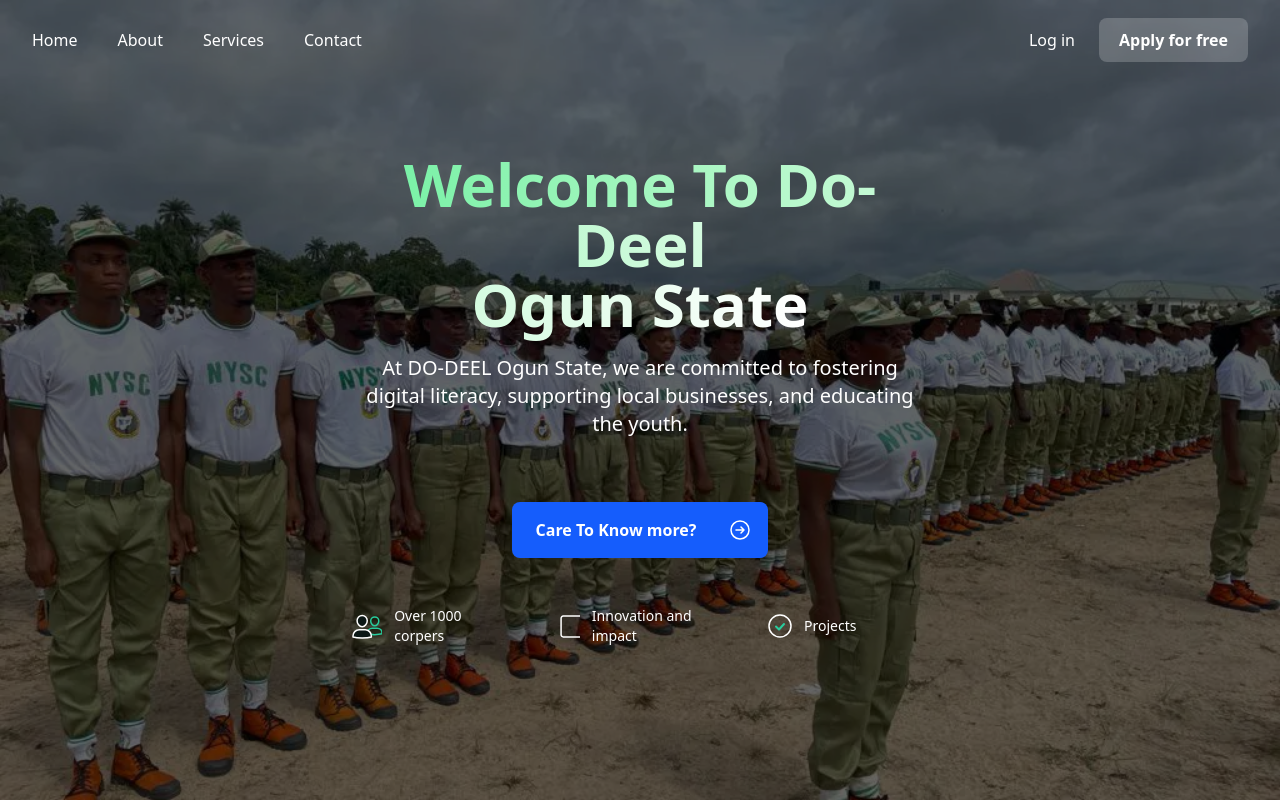
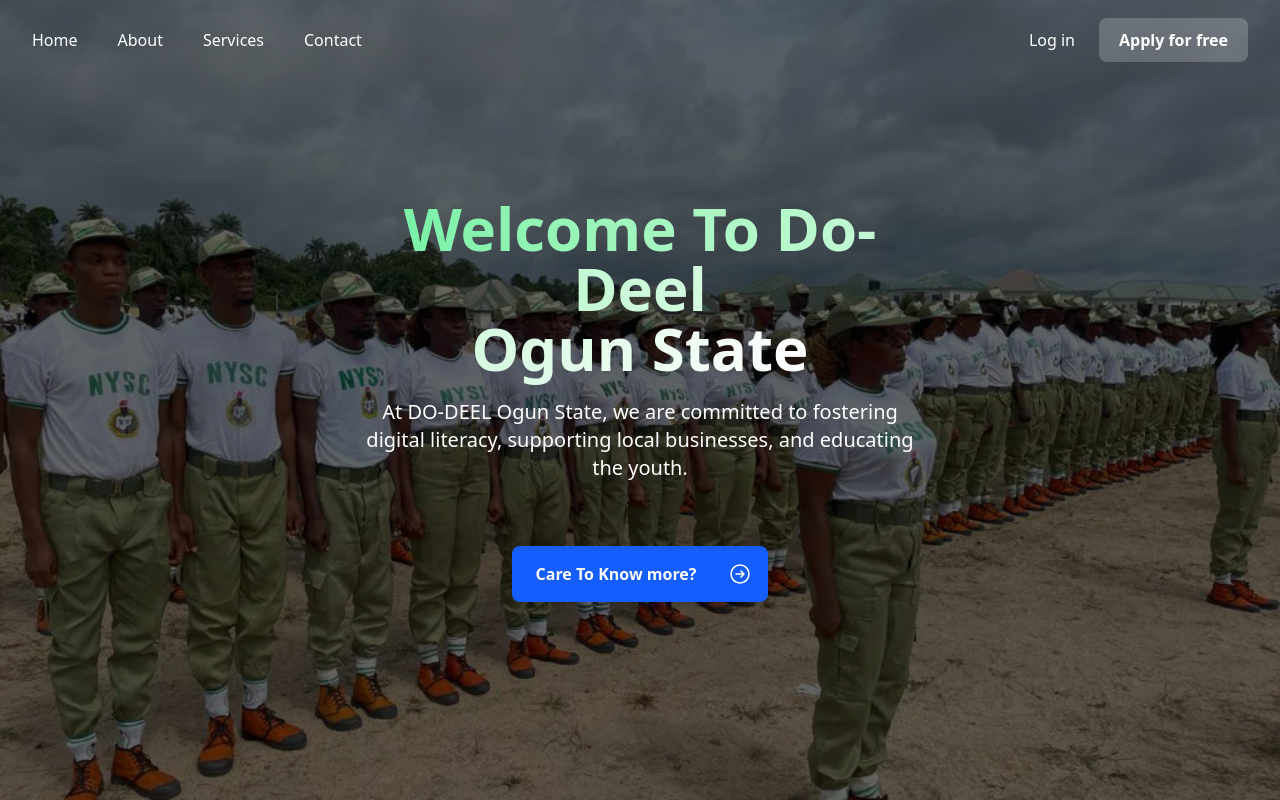
Before and after one commit to 56radius/do-deel-cds, a React (Vite) app: page / in a window 1280 px wide. Built offline with nearby package versions, Linux system fonts and the light colour scheme.

Commit message:
creating the about section

```diff
--- a/src/pages/home.jsx
+++ b/src/pages/home.jsx
@@ -77,43 +77,12 @@
                   />
                 </svg>
               </a>
-
-              {/* Highlights */}
-              <div className="grid grid-cols-1 px-20 mt-12 text-left gap-x-12 gap-y-8 sm:grid-cols-3 sm:px-0">
-                <div className="flex items-center">
-                  <svg width="31" height="25" fill="none" xmlns="http://www.w3.org/2000/svg">
-                    <path d="M25.1667 14.187H20.3333C17.6637 14.187 15.5 16.3507 15.5 19.0203V19.8258C15.5 19.8258 18.0174 20.6314 22.75 20.6314C27.4826 20.6314 30 19.8258 30 19.8258V19.0203C30 16.3507 27.8363 14.187 25.1667 14.187Z" stroke="#28CC9D" strokeWidth="1.5" strokeLinecap="round" strokeLinejoin="round"/>
-                    <path d="M18.7227 6.9369C18.7227 4.71276 20.5263 2.90912 22.7504 2.90912C24.9746 2.90912 26.7782 4.71276 26.7782 6.9369C26.7782 9.16104 24.9746 11.7702 22.7504 11.7702C20.5263 11.7702 18.7227 9.16104 18.7227 6.9369Z" stroke="#28CC9D" strokeWidth="1.5" strokeLinecap="round" strokeLinejoin="round"/>
-                    <path d="M13.2231 15.8512H7.11157C3.73595 15.8512 1 18.5871 1 21.9628V22.9814C1 22.9814 4.18311 24 10.1674 24C16.1516 24 19.3347 22.9814 19.3347 22.9814V21.9628C19.3347 18.5871 16.5988 15.8512 13.2231 15.8512Z" fill="#0B1715" stroke="white" strokeWidth="1.5" strokeLinecap="round" strokeLinejoin="round"/>
-                    <path d="M5.07422 6.68386C5.07422 3.87152 7.35485 1.59088 10.1672 1.59088C12.9795 1.59088 15.2602 3.87152 15.2602 6.68386C15.2602 9.4962 12.9795 12.7954 10.1672 12.7954C7.35485 12.7954 5.07422 9.4962 5.07422 6.68386Z" fill="#0B1715" stroke="white" strokeWidth="1.5" strokeLinecap="round" strokeLinejoin="round"/>
-                  </svg>
-                  <p className="ml-3 text-sm">Over 1000 corpers </p>
-                </div>
-
-                <div className="flex items-center">
-                  <svg width="23" height="23" fill="none" xmlns="http://www.w3.org/2000/svg">
-                    <path
-                      d="M19.8335 21.9166H3.16683C2.6143 21.9166 2.08439 21.6972 1.69369 21.3065C1.30299 20.9158 1.0835 20.3858 1.0835 19.8333V3.16665C1.0835 2.61411 1.30299 2.08421 1.69369 1.69351C2.08439 1.30281 2.6143 1.08331 3.16683 1.08331H19.8335C20.386 1.08331 20.9159 1.30281 21.3066 1.69351C21.6973 2.08421 21.9168 2.61411 21.9168 3.16665V19.8333C21.9168 20.3858 21.6973 20.9158 21.3066 21.3065C20.9159 21.6972 20.386 21.9166 19.8335 21.9166Z"
-                      stroke="white"
-                      strokeWidth="1.5"
-                      strokeLinecap="round"
-                      strokeLinejoin="round"
-                    />
-                  </svg>
-                  <p className="ml-3 text-sm">Innovation and impact</p>
-                </div>
-
-                <div className="flex items-center">
-                  <svg width="24" height="24" fill="none">
-                    <circle cx="12" cy="12" r="11" stroke="white" strokeWidth="1.5" />
-                    <path d="M8 12.5L11 15.5L16 10" stroke="#28CC9D" strokeWidth="2" strokeLinecap="round" strokeLinejoin="round" />
-                  </svg>
-                  <p className="ml-3 text-sm"> Projects </p>
-                </div>
-              </div>
             </div>
           </div>
         </section>
+
+        {/* About section */}
+
       </div>
     );
   };
```
